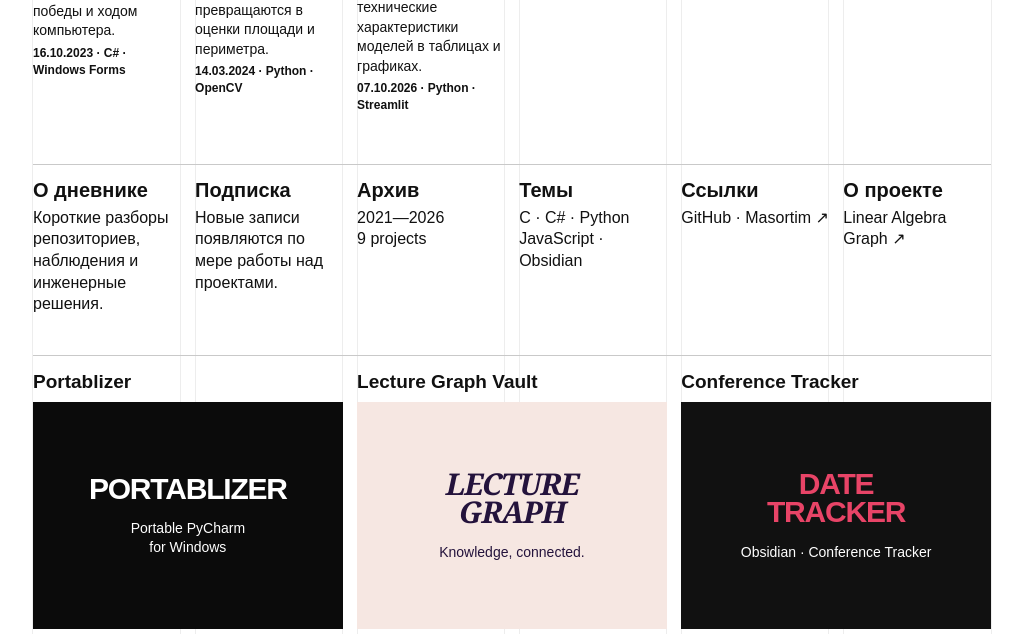
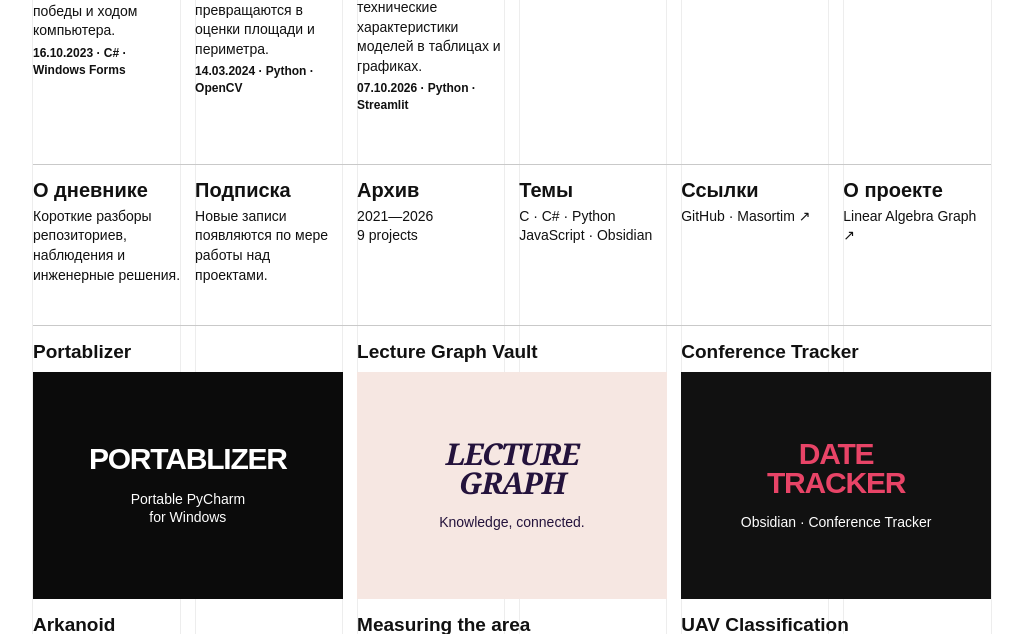
Before and after one commit to Masortim/masortim.github.io, a PHP site: page / in a window 1280 px wide. Shown: the part 586-1220 px from the top of the page, without its empty margins (128-1151 px from the left). Run offline with PHP 8.4, Linux system fonts and the light colour scheme.

Commit message:
Reduce homepage section paragraph size
Co-authored-by: arena-agent <297053741+arena-agent@users.noreply.github.com>

```diff
--- a/diary/projects.css
+++ b/diary/projects.css
@@ -64,7 +64,7 @@
 .archive-bottom { padding-bottom:18px; border-bottom:1px solid #c9c9c9; }
 .archive-bottom section { padding:14px 0 10px; overflow-wrap:anywhere; }
 .archive-bottom h2 { margin:0 0 6px; font-size:20px; line-height:1.1; }
-.archive-bottom p { margin:0 0 12px; font-size:16px; line-height:1.35; }
+.archive-bottom p { margin:0 0 12px; font-size:14px; line-height:1.4; }
 .archive-promos { row-gap:24px; padding-top:16px; }
 .promo-module { grid-column:span 2; min-width:0; }
 .promo-module h2 { margin:0 0 11px; font-size:19px; line-height:1; }
```
